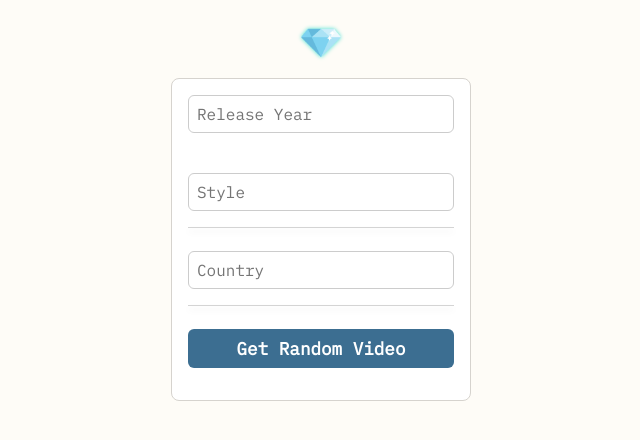
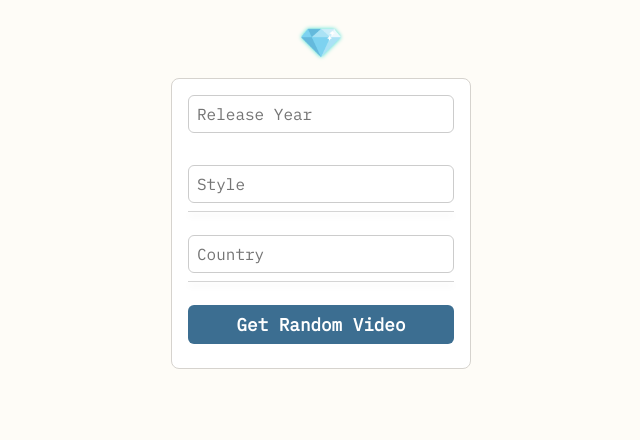
Before and after one commit to sebastian-boers/yudi, a Flask app: page / in a window 1280 px wide. Shown: the top 440 px of the page, without its empty margins (319-959 px from the left). Run offline with Flask 3, Linux system fonts and the light colour scheme; some web fonts are replaced.

Commit message:
Update index.html

```diff
--- a/templates/index.html
+++ b/templates/index.html
@@ -34,7 +34,7 @@
     input, button {
       font-family: 'IBM Plex Mono', monospace;
       width: 100%;
-      margin-bottom: 1rem;
+      margin-bottom: 0.5rem;
       padding: 0.5rem;
       border-radius: 6px;
       box-sizing: border-box;
```
